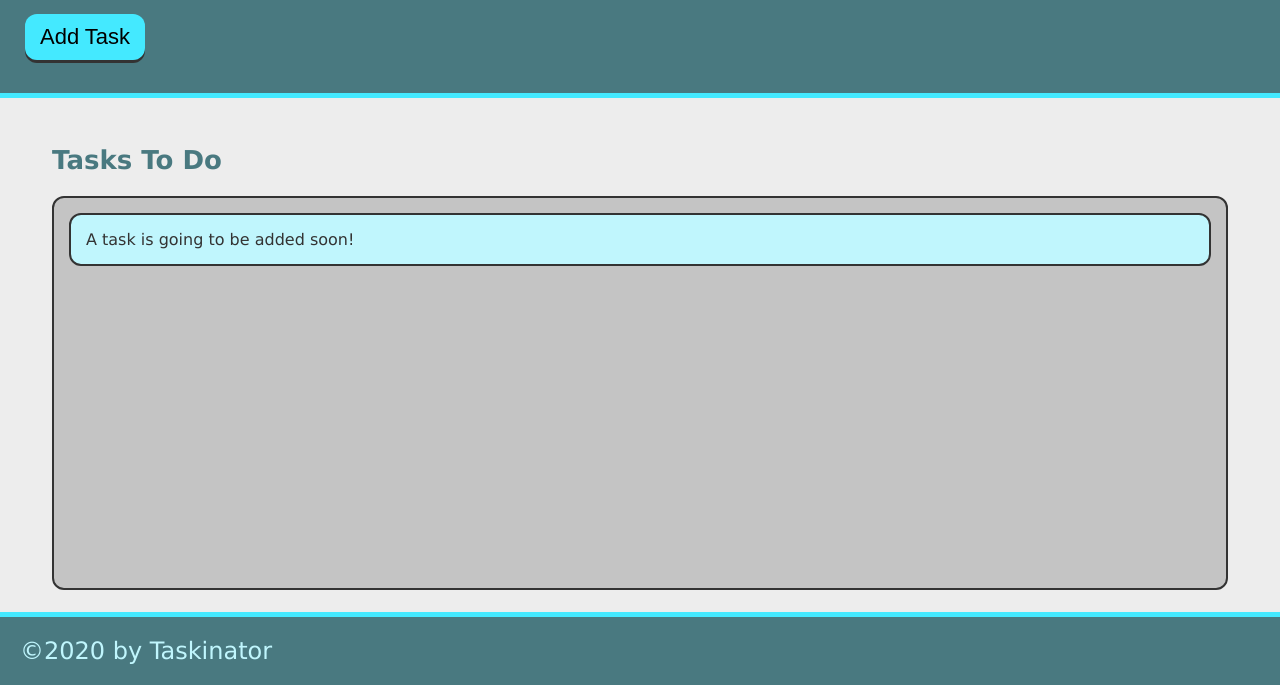
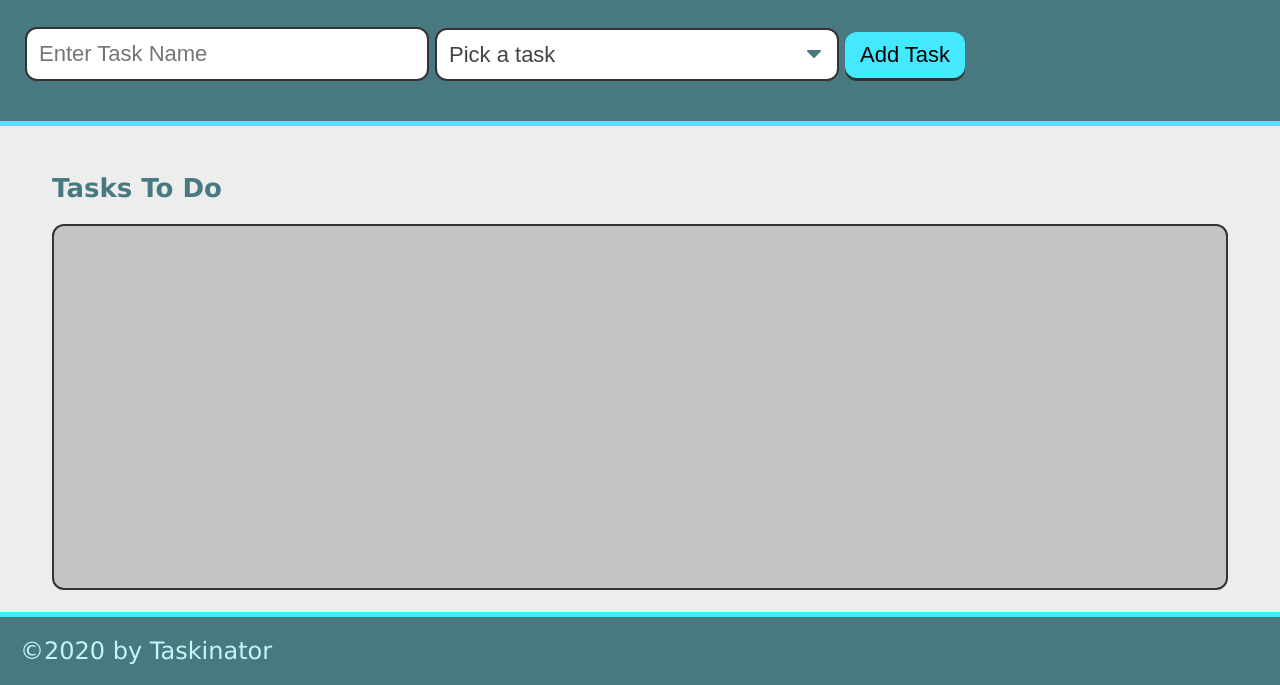
Before and after one commit to laszlo-ratesic/taskinator, a plain HTML site: page index.html in a window 1280 px wide. Shown: the part 115-800 px from the top of the page. Drawn offline with Linux system fonts and the light colour scheme.

Commit message:
add task type dropdown

```diff
--- a/index.html
+++ b/index.html
@@ -11,14 +11,27 @@
     <header>
         <h1 class="page-title">Taskinator</h1>
         <p>Click the button below to add a new task!</p>
-        <button class="btn" id="save-task">Add Task</button>
+        <form id="task-form">
+            <div class="form-group">
+                <input type="text" name="task-name" placeholder="Enter Task Name" />
+            </div>
+            <div class="form-group">
+                <select name="task-type" class="select-dropdown">
+                    <option value="" disabled selected> Pick a task</option>
+                    <option value="Work">Print</option>
+                    <option value="Life">Web</option>
+                    <option value="Study">Mobile</option>
+                </select>
+            </div>
+            <div class="form-group">
+                <button class="btn" id="save-task">Add Task</button>
+            </div>
+        </form>
     </header>
     <main class="page-content">
         <section class="task-list-wrapper">
             <h2 class="list-title">Tasks To Do</h2>
-            <ul class="task-list" id="tasks-to-do">
-                <li class="task-item">A task is going to be added soon!</li>
-            </ul>
+            <ul class="task-list" id="tasks-to-do"></ul>
         </section>
     </main>
     <footer>
```
